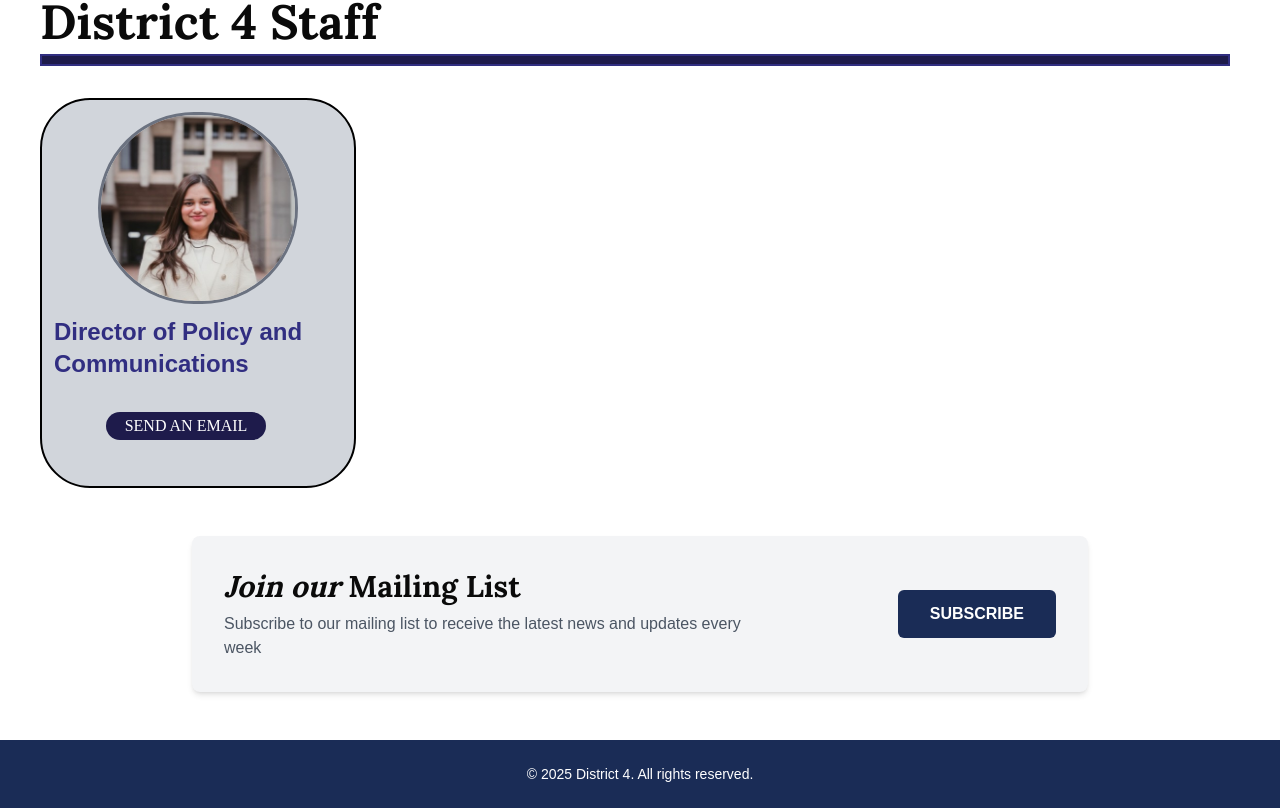
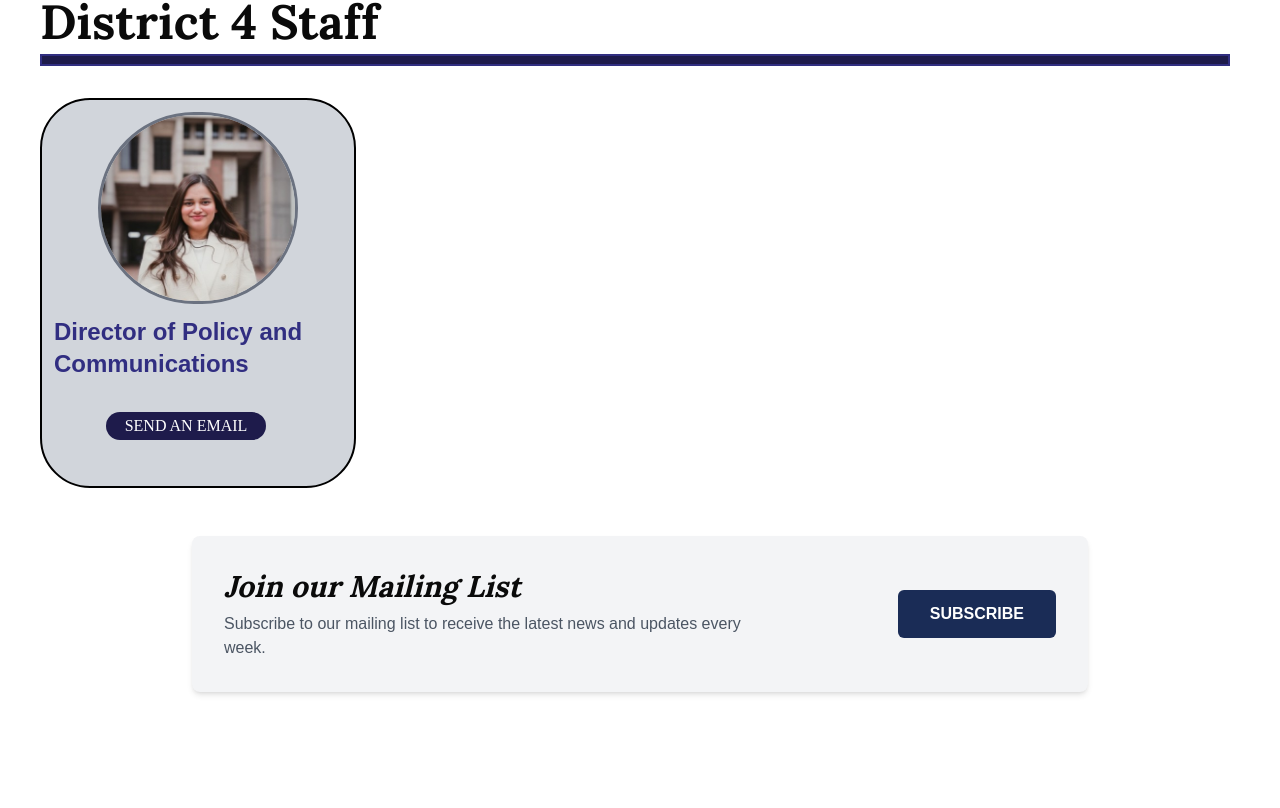
Before and after one commit to BU-Spark/se-district-4-app, a Next.js app in the folder next/: page / in a window 1280 px wide. Shown: the part 1656-2464 px from the top of the page. After the commit the page ends 2396 px from the top, so only its background shows below. Built offline with nearby package versions, Linux system fonts and the light colour scheme.

Commit message:
updated small fixes when going through final checks for code check

```diff
--- a/next/app/components/MailingBanner.tsx
+++ b/next/app/components/MailingBanner.tsx
@@ -9,10 +9,10 @@ export function MailingListBanner() {
         {/* Left side: text */}
         <div className="md:w-2/3 text-center md:text-left">
           <h2 className="text-2xl md:text-3xl font-bold mb-2 lora">
-            <span className="italic">Join our</span> <span className="font-bold">Mailing List</span>
+            <span className="italic text-center">Join our Mailing List</span>
           </h2>
           <p className="text-gray-600">
-            Subscribe to our mailing list to receive the latest news and updates every week
+            Subscribe to our mailing list to receive the latest news and updates every week.
           </p>
         </div>
 
@@ -22,7 +22,7 @@ export function MailingListBanner() {
             href="https://lp.constantcontactpages.com/su/6umkRa8"
             target="_blank"
             rel="noopener noreferrer"
-            className="bg-[#1A2C56] text-white font-semibold py-3 px-8 rounded-md hover:bg-[#15203e] text-center"
+            className="bg-[#1A2C56] text-white font-semibold py-3 px-8 rounded-md hover:bg-[#D22D23] text-center"
           >
             SUBSCRIBE
           </a>
--- a/next/app/components/footer.tsx
+++ b/next/app/components/footer.tsx
@@ -1,7 +1,7 @@
 export function FooterBanner() {
     return (
       <footer className="w-full bg-[#1A2C56] text-white py-6 flex justify-center items-center">
-        <p className="text-sm">© 2025 District 4. All rights reserved.</p>
+        {/* <p className="text-sm"> 2025 District 4. </p> */}
       </footer>
     );
   }
--- a/next/app/components/mailingpopup.tsx
+++ b/next/app/components/mailingpopup.tsx
@@ -27,7 +27,7 @@ export function MailingPopup() {
           href="https://lp.constantcontactpages.com/su/6umkRa8"
           target="_blank"
           rel="noopener noreferrer"
-          className="flex items-center bg-[#1A2C56] text-white py-2 px-4 rounded-md text-sm font-semibold hover:bg-[#e67e22] transition duration-300"
+          className="flex items-center bg-[#1A2C56] text-white py-2 px-4 rounded-md text-sm font-semibold hover:bg-[#D22D23] transition duration-300"
         >
           <FaEnvelope className="mr-2" size={20} />
           Subscribe
@@ -36,7 +36,7 @@ export function MailingPopup() {
         {/* Close Button */}
         <button
           onClick={handleClose}
-          className="text-[#1A2C56] bg-transparent hover:bg-[#363636] hover:text-white p-2 rounded-full"
+          className="text-[#1A2C56] bg-transparent hover:bg-[#D22D23] hover:text-white p-2 rounded-full"
         >
           <FaTimes size={20} />
         </button>
--- a/next/app/page.tsx
+++ b/next/app/page.tsx
@@ -18,7 +18,6 @@ export default function HomePage() {
       <Dfour />
       <MailingListBanner />
       <MailingPopup />
-      <FooterBanner />
     </main>
   );
 }
```
